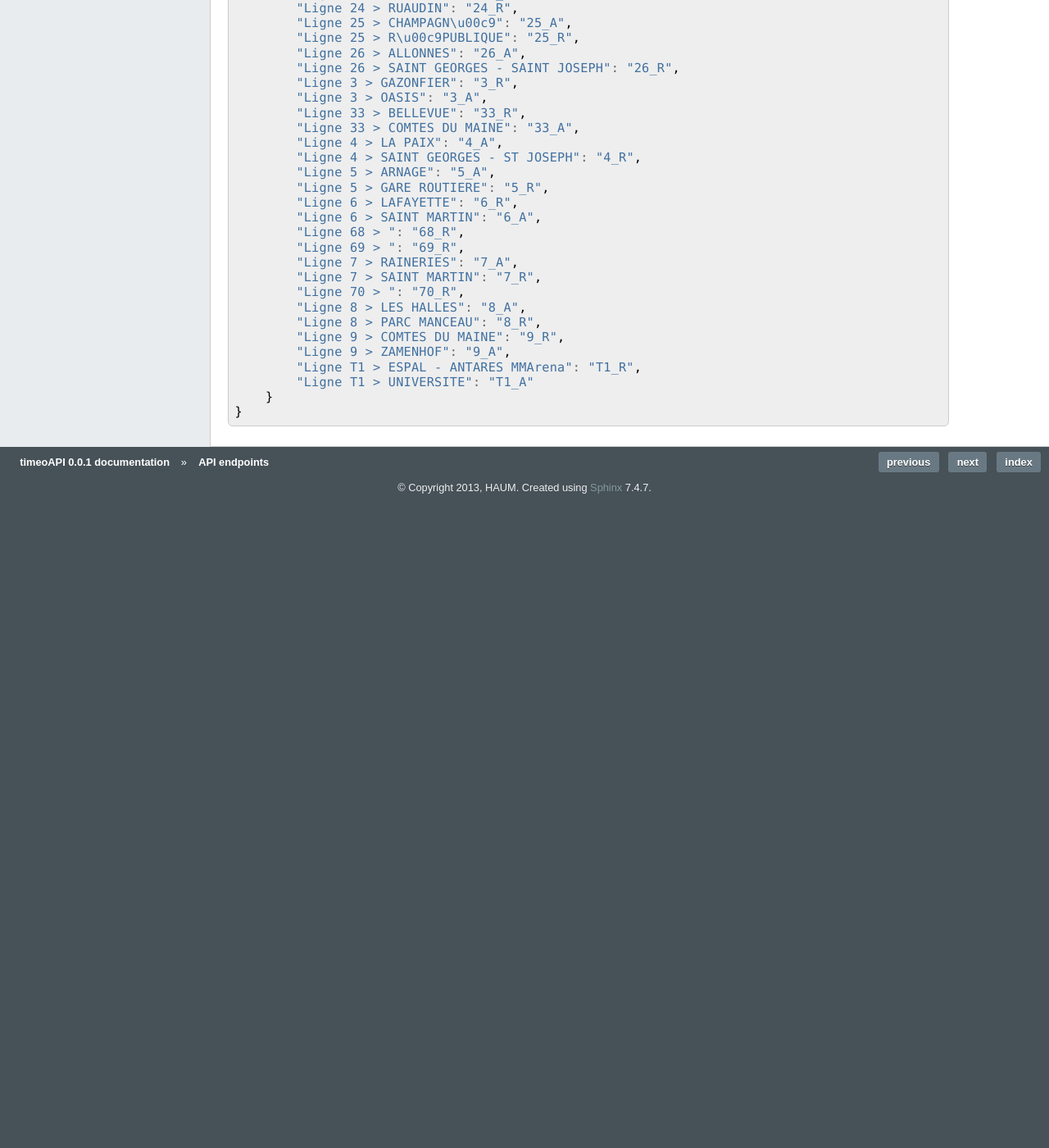
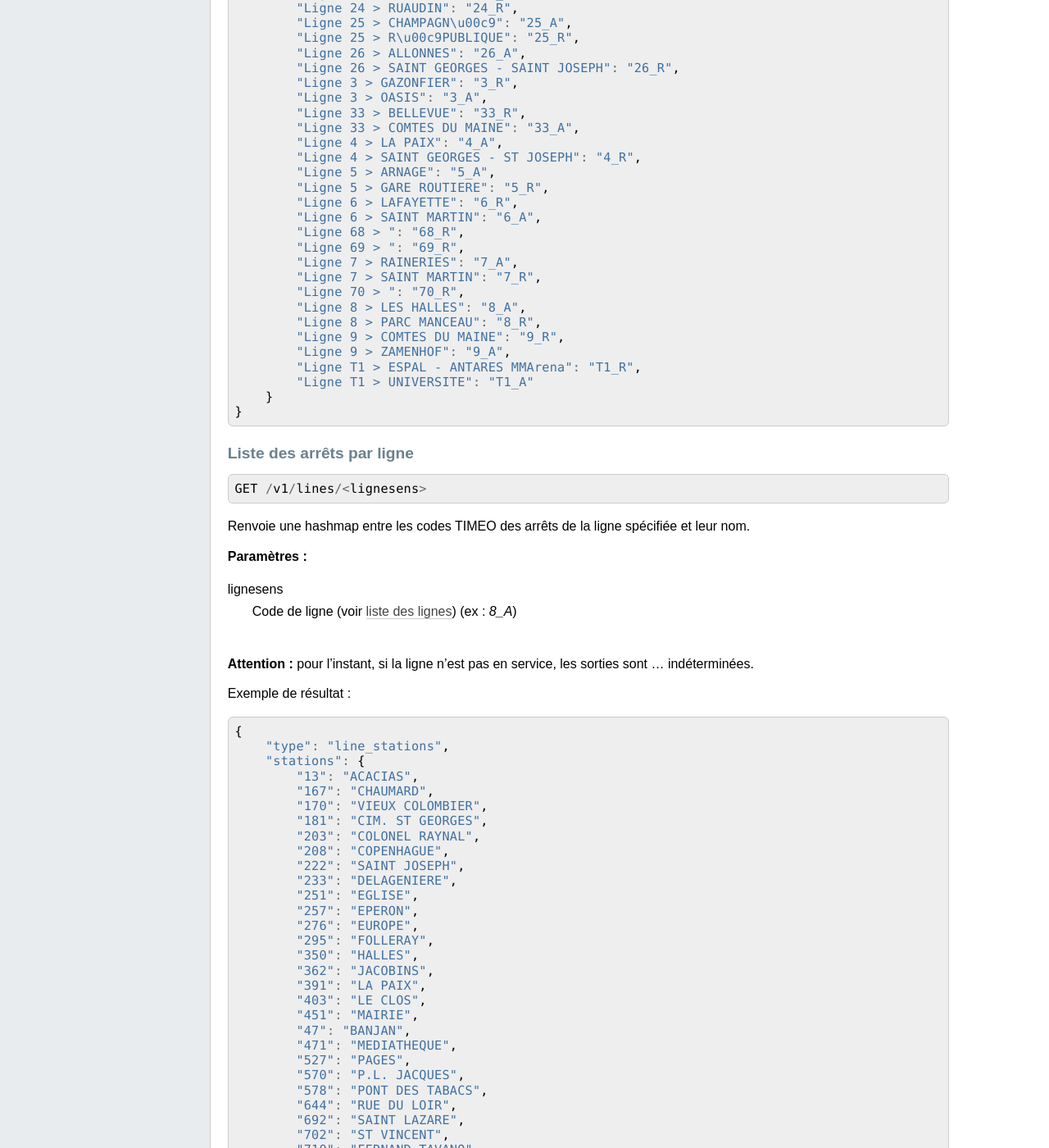
Before and after one commit to haum/timeoAPI, a Sphinx documentation site: the page built from docs/source/endpoints.rst, in a window 1280 px wide and 1400 px high, scrolled down 917 px. Shown: the whole window at 82% size. Built offline with Sphinx 7.4.7, drawn with Linux system fonts in a browser that asks for light colours; before the commit the page ends 1547 px from its top, so only the background shows below that; some of the changed text lies outside the part shown.

Commit message:
Ajout des autres endpoints

```diff
--- a/docs/source/endpoints.rst
+++ b/docs/source/endpoints.rst
@@ -6,6 +6,8 @@
 
 Lignes
 ======
+
+.. _liste des lignes:
 
 Liste des lignes
 ----------------
@@ -76,3 +78,127 @@
             "Ligne T1 > UNIVERSITE": "T1_A"
         }
     }
+
+.. _liste des arrêts:
+
+Liste des arrêts par ligne
+--------------------------
+
+::
+
+    GET /v1/lines/<lignesens>
+
+Renvoie une hashmap entre les codes TIMEO des arrêts de la ligne spécifiée et leur nom.
+
+**Paramètres :**
+
+lignesens
+    Code de ligne (voir `liste des lignes`_) (ex : *8_A*)
+
+**Attention :** pour l'instant, si la ligne n'est pas en service, les sorties sont ... indéterminées.
+
+Exemple de résultat :
+
+.. code:: javascript
+
+    {
+        "type": "line_stations",
+        "stations": {
+            "13": "ACACIAS",
+            "167": "CHAUMARD",
+            "170": "VIEUX COLOMBIER",
+            "181": "CIM. ST GEORGES",
+            "203": "COLONEL RAYNAL",
+            "208": "COPENHAGUE",
+            "222": "SAINT JOSEPH",
+            "233": "DELAGENIERE",
+            "251": "EGLISE",
+            "257": "EPERON",
+            "276": "EUROPE",
+            "295": "FOLLERAY",
+            "350": "HALLES",
+            "362": "JACOBINS",
+            "391": "LA PAIX",
+            "403": "LE CLOS",
+            "451": "MAIRIE",
+            "47": "BANJAN",
+            "471": "MEDIATHEQUE",
+            "527": "PAGES",
+            "570": "P.L. JACQUES",
+            "578": "PONT DES TABACS",
+            "644": "RUE DU LOIR",
+            "692": "SAINT LAZARE",
+            "702": "ST VINCENT",
+            "710": "FERNAND TAVANO",
+            "942": "CROIX GEORGETTE",
+            "945": "MONTAIGU",
+            "948": "ST.GEORGES"
+        }
+    }
+
+Arrêts
+======
+
+.. todo:: /v1/stations/<code>/properties & /v1/stations/<code>/all
+
+Coordonnées d'un arrêt
+----------------------
+
+::
+
+    GET /v1/stations/<code>/coords
+
+Retourne les coordonnées GPS de l'arrêt donné (données OpenStreetMap, merci à eux).
+
+**Paramètres :**
+
+code
+    code de l'arret (voir `liste des arrêts`_)
+
+Exemple de résultat :
+
+.. code:: javascript
+
+    {
+        "type": "station_coords"
+        "code": "251",
+        "lat": "0.2048117",
+        "lon": "48.0241676",
+    }
+
+Prochains passages
+------------------
+
+::
+
+    GET /v1/stations/<code>/<lignesens>
+
+Retourne les prochains horaires de passage à l'arrêt donné pour la ligne donnée.
+
+**Paramètres :**
+
+code
+    Code TIMEO de l'arrêt (voir `liste des arrêts`_)
+lignesens
+    Code de la ligne (voir `liste des lignes`_)
+
+
+Un arrêts pouvant être utilisé par plusieurs lignes, les deux arguments sont obligatoires.
+
+**Attention :** Si la ligne n'est pas en service au moment de la requête, la sortie est pour l'instant incertaine
+
+Exemple de résultat :
+
+.. code:: javascript
+
+
+    {
+        "type": "next_stops",
+        "direction": "A",
+        "line": "33",
+        "station": 220,
+        "stops": [
+            "26 minutes",
+            "22 H 51"
+        ]
+    }
```
